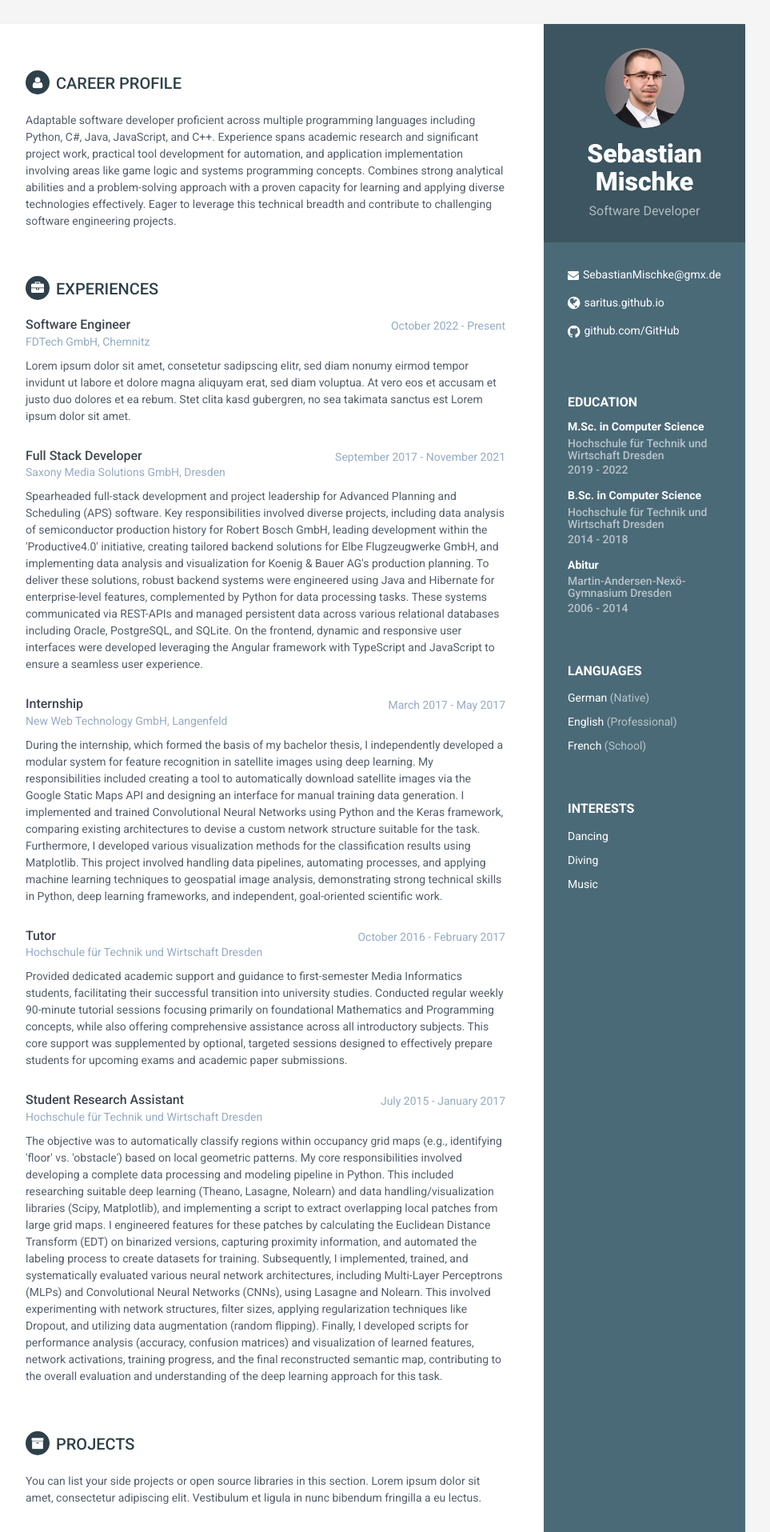
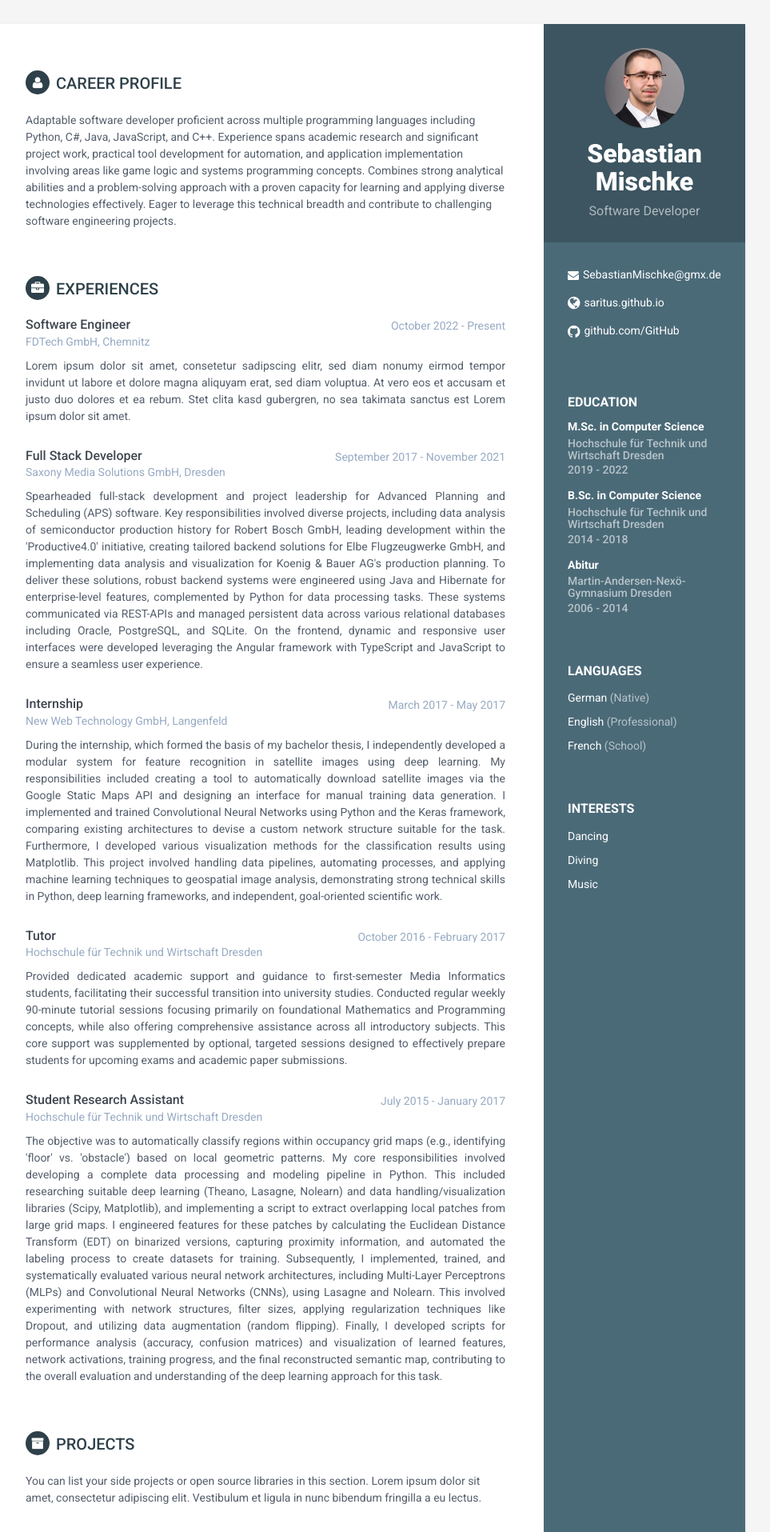
Before and after one commit to Saritus/saritus.github.io, a Jekyll site: the page built from index.html, in a window 1280 px wide. Shown: the top 1915 px of the page at 80% size, without its empty margins (188-1151 px from the left). Built offline with Jekyll 4.4.1, drawn with Linux system fonts in a browser that asks for light colours.

Commit message:
Add style for block text

```diff
--- a/assets/css/styles-6.css
+++ b/assets/css/styles-6.css
@@ -41,6 +41,9 @@
 }
 p {
   line-height: 1.5;
+}
+.details {
+  text-align: justify;
 }
 .wrapper {
   background: #4B6A78;
```
